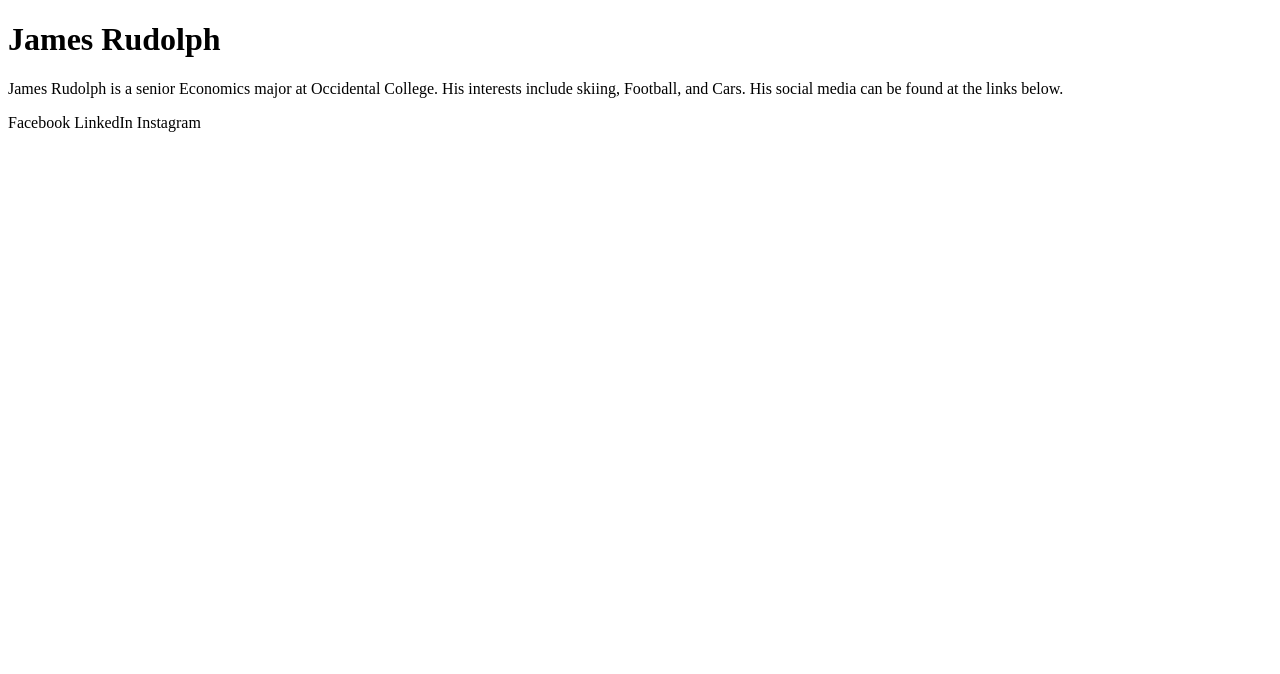
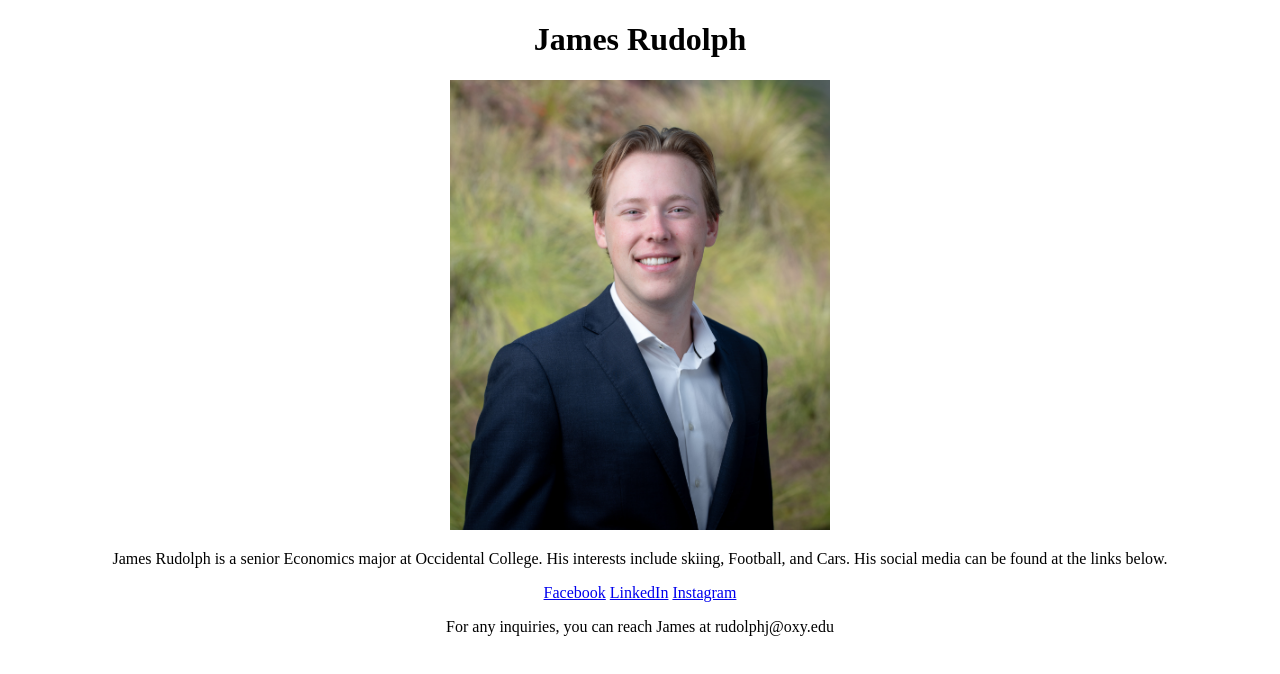
Before and after one commit to jameswrudolph/jameswrudolph.github.io, a plain HTML site: page index.html in a window 1280 px wide. Drawn offline with Linux system fonts and the light colour scheme.

Commit message:
Rough Draft w/ everything

```diff
--- a/index.html
+++ b/index.html
@@ -1,5 +1,6 @@
 <!DOCTYPE html>
 <html>
+<link rel="stylesheet" href="style.css">
 <head>
     <meta charset="UTF-8">
     <title>jameswrudolph website</title>
@@ -7,14 +8,20 @@
 <h1>
     James Rudolph
 </h1>
+
+<img src="Rudolph_James-12 copy.jpg" style="width: 30%; height: 30%">
 <p>
     James Rudolph is a senior Economics major at Occidental College.
     His interests include skiing, Football, and Cars.
     His social media can be found at the links below.
 </p>
 <body>
-    <a hrefFB="https://www.facebook.com/james.rudolph.54772">Facebook</a>
-    <a hrefLINKEDIN="https://www.linkedin.com/in/james-william-rudolph/">LinkedIn</a>
-    <a hrefIG="https://www.instagram.com/jameswrudolph/">Instagram</a>
+    <a href="https://www.facebook.com/james.rudolph.54772">Facebook</a>
+    <a href="https://www.linkedin.com/in/james-william-rudolph/">LinkedIn</a>
+    <a href="https://www.instagram.com/jameswrudolph/">Instagram</a>
 </body>
+
+<p> For any inquiries, you can reach James at rudolphj@oxy.edu </p>
+
+
 </html>
--- /dev/null
+++ b/style.css
@@ -0,0 +1,15 @@
+h1 {
+    color: black;
+    text-align:center
+}
+p {
+    text-align:center
+}
+
+body {
+    text-align:center
+}
+
+img {
+    text-align:center
+}
```
Also changed, not shown: Rudolph_James-12 copy.jpg (added).
